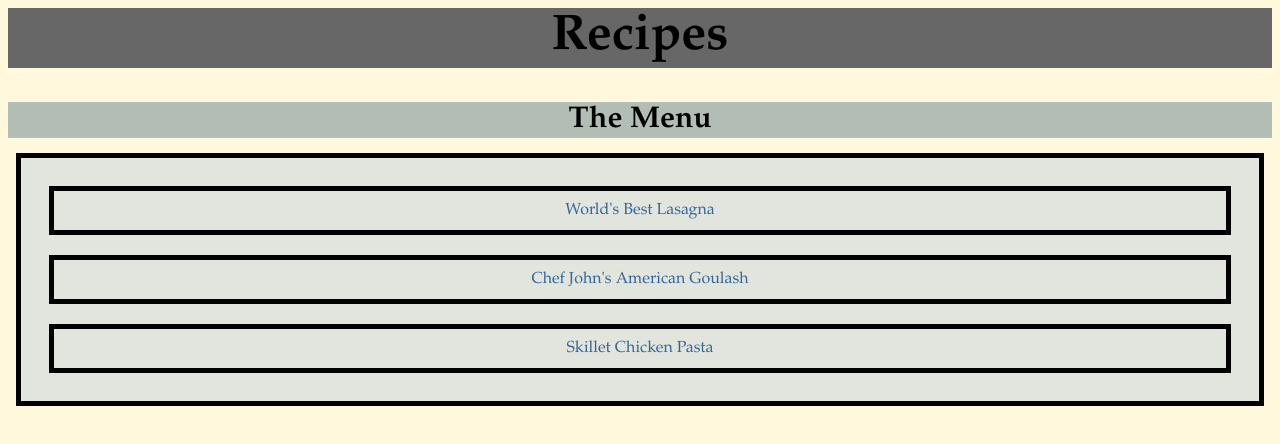
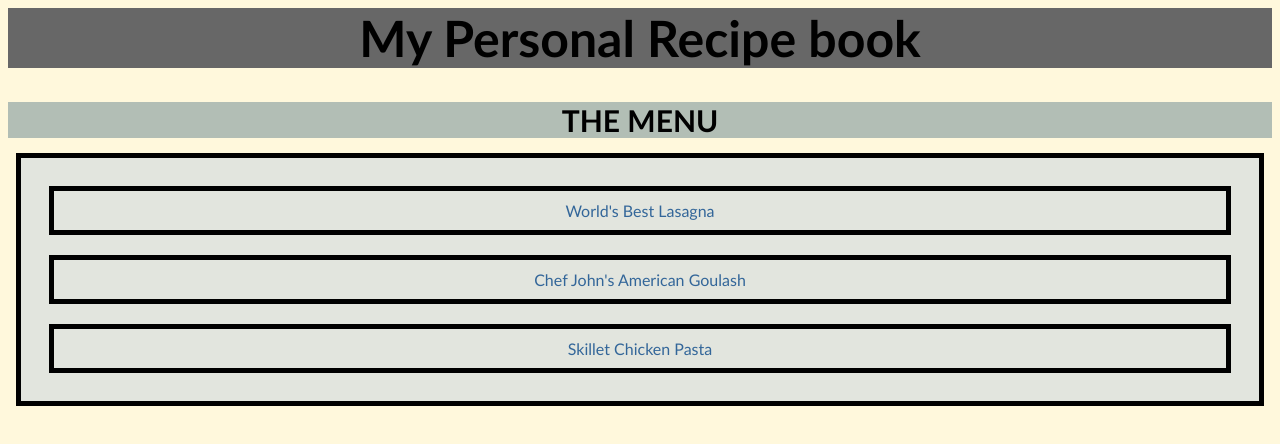
Before and after one commit to Ndiwe1803/odin-recipes, a plain HTML site: page index.html in a window 1280 px wide. Drawn offline with Linux system fonts and the light colour scheme.

Commit message:
added some more style to the fonts used in the website

```diff
--- a/index.html
+++ b/index.html
@@ -8,8 +8,8 @@
     <link rel="stylesheet" href="style.css">
 </head>
 <body>
-    <h1 class="title">Recipes</h1>
-    <h2 class="subtitle">The Menu</h2>
+    <h1 class="title">My Personal Recipe book</h1>
+    <h2 class="subtitle">THE MENU</h2>
     <ul class="recipe_list">
         <li class = recipe_menu><a href="./recipes/lasagna.html" target="_blank" rel="noopener nonreferrer"> World's Best Lasagna </a></li>
         <li class = recipe_menu><a href="./recipes/american_goulash.html" target="_blank" rel="noopener nonreferrer"> Chef John's American Goulash </a></li>
--- a/style.css
+++ b/style.css
@@ -1,6 +1,6 @@
 body
 {
-    font-family: garamond;
+    font-family: Futura, Trebuchet MS, Arial, sans-serif;
     background-color: cornsilk;
     /* width: 100vw;
     height: 100vh;
@@ -16,7 +16,9 @@ body
     text-align: center;
     margin-top: 0px;
     background-color: rgb(103, 103, 103);
-    background-repeat: repeat-y;
+    font-weight: bolder;
+    /* background-repeat: repeat-y; */
+    /* font-family: monaco, Consolas, "Lucida Console", monospace; */
     /* background-color: rgb(109,109,100); */
 }
 .subtitle
@@ -53,12 +55,14 @@ body
 a:link {
     color:rgb( 51, 102, 153);
     text-decoration: none;
+    /* font-weight: bold; */
   }
 
   /* visited link */
   a:visited {
     color: rgb( 51, 102, 153);
     text-decoration: none;
+    /* font-weight: bold; */
   }
 
   /* mouse over link */
```
